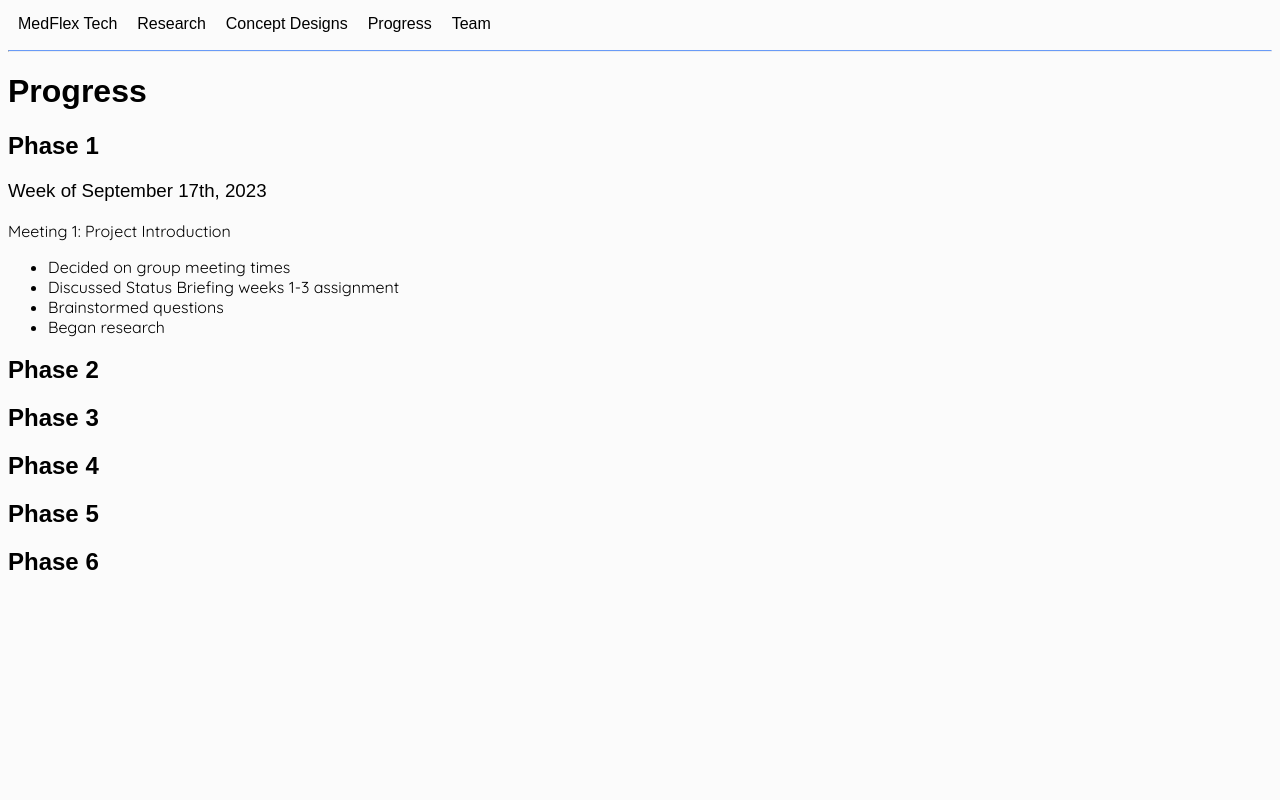
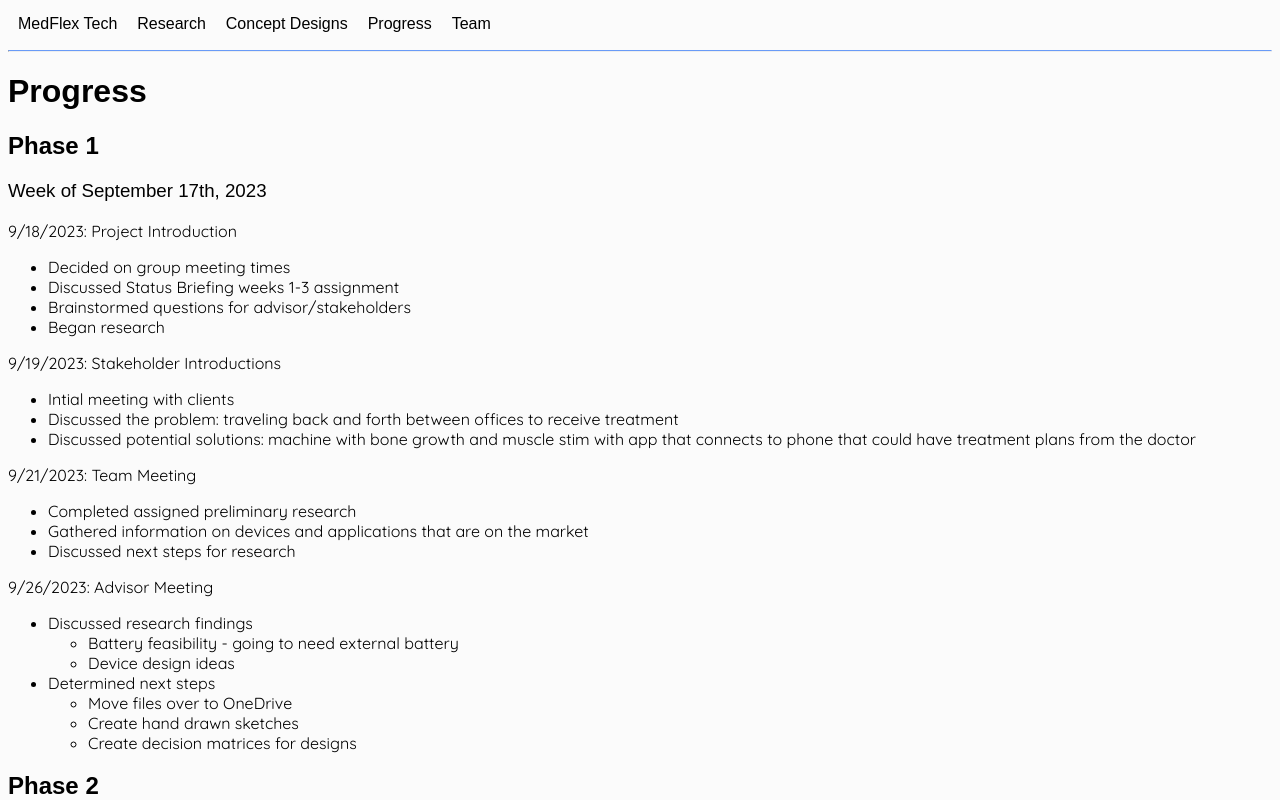
Before and after one commit to laureningy/SeniorDesignWebsite, a SvelteKit app: page /Progress in a window 1280 px wide. Shown: the top 800 px of the page. Built offline with nearby package versions, Linux system fonts and the light colour scheme.

Commit message:
Photos, progress, mission statement

```diff
--- a/src/routes/+layout.svelte
+++ b/src/routes/+layout.svelte
@@ -29,6 +29,7 @@
         padding: 0 10px;
         font-size: 16px;
     }
+
 </style>
 
 <nav>
--- a/src/routes/+page.svelte
+++ b/src/routes/+page.svelte
@@ -15,16 +15,14 @@
 
 <h2>MedFlex Duo</h2>
 <hr>
-<p>About the project</p>
+<p>By combining prescription level bone growth and muscle stimulation into one, we are bringing office level care to you on your own time.
+    In combination with MedFlex Connect, our mobile application, you will be able to recieve custom treatments from your provider.
+
+</p>
 
 <h2>Project Mission</h2>
 <hr>
-<p>Mission and Goals</p>
-
-
-
-
-<p>Visit <a href="https://kit.svelte.dev">kit.svelte.dev</a> to read the documentation</p>
+<p>To help take the stress out of patient recovery.</p>
 
 <style >
     .imgbox {
@@ -64,7 +62,7 @@
         padding: 0%;
     }
     p{
-        font-family: "Quicksand", sans-serif;
+        font-family: "Quicksand Variable", sans-serif;
     }
 
 </style>
--- a/src/routes/Progress/+page.svelte
+++ b/src/routes/Progress/+page.svelte
@@ -8,6 +8,7 @@
 	import Phase4 from "./phase4.svelte";
 	import Phase5 from "./phase5.svelte";
 	import Phase6 from "./phase6.svelte";
+
 </script>
 <style>
 	 h1,h2{
--- a/src/routes/Progress/phase1.svelte
+++ b/src/routes/Progress/phase1.svelte
@@ -1,11 +1,43 @@
+<script lang="ts">
+
+</script>
+
 <h3>Week of September 17th, 2023</h3>
-<p>Meeting 1: Project Introduction</p>
+<p>9/18/2023: Project Introduction</p>
 <ul>
     <li>Decided on group meeting times</li>
     <li>Discussed Status Briefing weeks 1-3 assignment</li>
-    <li>Brainstormed questions</li>
+    <li>Brainstormed questions for advisor/stakeholders</li>
     <li>Began research</li>
 </ul>
+
+<p>9/19/2023: Stakeholder Introductions</p>
+<ul>
+    <li>Intial meeting with clients</li>
+    <li>Discussed the problem: traveling back and forth between offices to receive treatment</li>
+    <li>Discussed potential solutions: machine with bone growth and muscle stim with app that connects to phone that could have treatment plans from the doctor </li>
+</ul>
+
+<p>9/21/2023: Team Meeting</p>
+<ul>
+    <li>Completed assigned preliminary research</li>
+    <li>Gathered information on devices and applications that are on the market</li>
+    <li>Discussed next steps for research</li>
+</ul>
+
+<p>9/26/2023: Advisor Meeting</p>
+<ul>
+    <li>Discussed research findings<ul>
+        <li>Battery feasibility - going to need external battery</li>
+        <li>Device design ideas</li>
+    </ul></li>
+    <li>Determined next steps<ul>
+        <li>Move files over to OneDrive</li>
+        <li>Create hand drawn sketches </li>
+        <li>Create decision matrices for designs </li>
+    </ul></li>
+</ul>
+
 <style>
      h3{
         font-family: "Oswald Variable", sans-serif;
--- a/src/routes/Team/TeamMember.svelte
+++ b/src/routes/Team/TeamMember.svelte
@@ -37,4 +37,9 @@
   .team-member-info {
     flex: 1;
   }
+
+  h2{
+    font-family: 'Oswald Variable', sans-serif;
+    font-weight: 400;
+  }
   </style>
```
Also changed, not shown: src/routes/Team/+page.svelte (+15 -12 lines).
